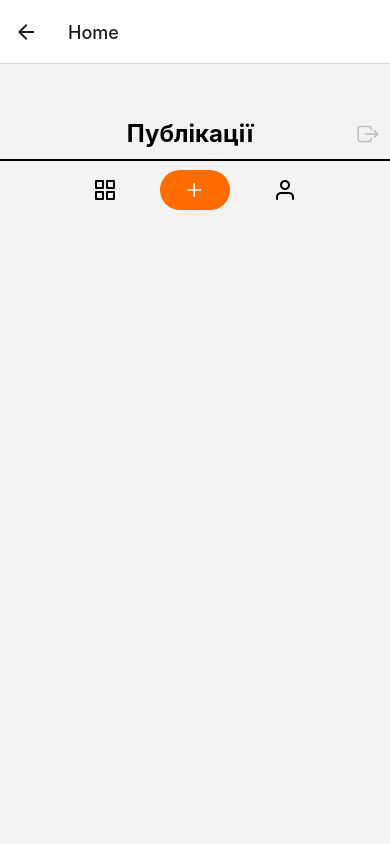
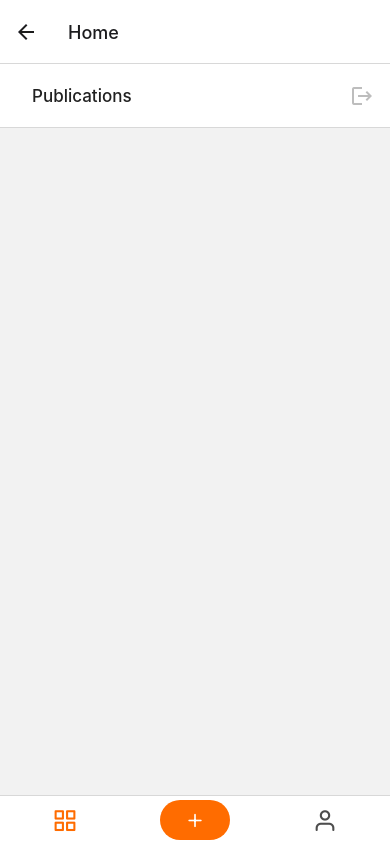
Before and after one commit to VasylRybotytskyi/react-native-hw-04, a React Native app: screen /Home in a window 390 px wide. Built offline with nearby package versions, Linux system fonts and the light colour scheme.

Commit message:
added createBottomTabNavigator in Home

```diff
--- /dev/null
+++ b/Screens/Components/Main.js
@@ -0,0 +1,4 @@
+// import { NavigationContainer } from "@react-navigation/native";
+// const Main = () => {
+//   return <NavigationContainer>{}</NavigationContainer>;
+// };
--- a/Screens/CreatePostsScreen.js
+++ b/Screens/CreatePostsScreen.js
@@ -11,10 +11,10 @@ import { AntDesign, EvilIcons, Entypo, Feather } from "@expo/vector-icons";
 
 const windowWidth = Dimensions.get("window").width; // Для ширини екрану
 const windowHeight = Dimensions.get("window").height; // Для висоти екрану
-export const CreatePostsScreen = () => {
+const CreatePostsScreen = () => {
   return (
     <View style={styles.container}>
-      <View style={styles.header}>
+      {/* <View style={styles.header}>
         <Text style={styles.headerText}>Створити публікацію</Text>
         <AntDesign
           style={styles.arrowLeft}
@@ -22,7 +22,7 @@ export const CreatePostsScreen = () => {
           size={24}
           color="black"
         />
-      </View>
+      </View> */}
       <View style={styles.content}>
         <View style={styles.contentImage}>
           <Entypo
@@ -55,6 +55,8 @@ export const CreatePostsScreen = () => {
     </View>
   );
 };
+
+export default CreatePostsScreen;
 
 const styles = StyleSheet.create({
   container: {
--- a/Screens/Home.js
+++ b/Screens/Home.js
@@ -1,24 +1,114 @@
-import { View } from "react-native";
+import React from "react";
+import { View, StyleSheet, TouchableOpacity } from "react-native";
+import { createBottomTabNavigator } from "@react-navigation/bottom-tabs";
+import { Feather, MaterialIcons, AntDesign } from "@expo/vector-icons";
+
+import CreatePostsScreen from "./CreatePostsScreen";
+import ProfileScreen from "./ProfileScreen";
 import { PostsScreen } from "./PostsScreen";
-// import { createBottomTabNavigator } from "@react-navigation/bottom-tabs";
-// import Add from "./Components/Add";
-// import User from "./Components/User";
-// import Tool from "./Components/Tool";
-// import { NavigationContainer } from "@react-navigation/native";
+import { useNavigation } from "@react-navigation/native";
 
-// const Tabs = createBottomTabNavigator();
+const Tabs = createBottomTabNavigator();
 
-const Home = () => {
+const Home = ({}) => {
+  const navigation = useNavigation();
+  // const dispatch = useDispatch();
+
   return (
-    <View>
-      <PostsScreen />
-    </View>
-
-    // <Tabs.Navigator>
-    //   <Tabs.Screen name="add" component={Add} />
-    //   <Tabs.Screen name="user" component={User} />
-    //   <Tabs.Screen name="tool" component={Tool} />
-    // </Tabs.Navigator>
+    <Tabs.Navigator screenOptions={{ tabBarShowLabel: false }}>
+      <Tabs.Screen
+        name="Posts"
+        component={PostsScreen}
+        options={{
+          title: "Publications",
+          headerTitleStyle: styles.headerTitle,
+          headerRight: () => (
+            <TouchableOpacity>
+              <MaterialIcons name="logout" size={24} color="#BDBDBD" />
+            </TouchableOpacity>
+          ),
+          headerLeftContainerStyle: styles.headerLeft,
+          headerRightContainerStyle: styles.headerRight,
+          tabBarIcon: ({ focused, size, color }) => {
+            return (
+              <Feather
+                name="grid"
+                size={size}
+                color={focused ? "#FF6C00" : "rgba(33, 33, 33, 0.8)"}
+              />
+            );
+          },
+        }}
+      />
+      <Tabs.Screen
+        name="CreatePost"
+        component={CreatePostsScreen}
+        options={{
+          unmountOnBlur: true,
+          tabBarStyle: { display: "none" },
+          title: "Create Post",
+          headerLeft: () => (
+            <TouchableOpacity onPress={() => navigation.goBack()}>
+              <AntDesign
+                name="arrowleft"
+                size={24}
+                color="rgba(33, 33, 33, 0.8)"
+              />
+            </TouchableOpacity>
+          ),
+          headerLeftContainerStyle: styles.headerLeft,
+          headerRightContainerStyle: styles.headerRight,
+          tabBarIcon: ({ focused, size, color }) => {
+            return (
+              <View style={styles.ovalIcon}>
+                <Feather name="plus" size={20} color={"#FFFFFF"} />
+              </View>
+            );
+          },
+        }}
+      />
+      <Tabs.Screen
+        name="Profile"
+        component={ProfileScreen}
+        options={{
+          headerShown: false,
+          tabBarIcon: ({ focused, size, color }) => {
+            return (
+              <Feather
+                name="user"
+                size={size}
+                color={focused ? "#FF6C00" : "rgba(33, 33, 33, 0.8)"}
+              />
+            );
+          },
+        }}
+      />
+    </Tabs.Navigator>
   );
 };
+
+const styles = StyleSheet.create({
+  ovalIcon: {
+    width: 70,
+    height: 40,
+    borderRadius: 20,
+    backgroundColor: "#FF6C00",
+    alignItems: "center",
+    justifyContent: "center",
+  },
+  headerTitle: {
+    // fontFamily: "Roboto-Medium",
+    fontSize: 17,
+    lineHeight: 22,
+    // letterSpacing: -0.4,
+    color: "#212121",
+  },
+  headerRight: {
+    paddingRight: 16,
+  },
+  headerLeft: {
+    paddingLeft: 16,
+  },
+});
+
 export default Home;
--- a/Screens/PostsScreen.js
+++ b/Screens/PostsScreen.js
@@ -1,12 +1,9 @@
 import React from "react";
 import { Text, View, StyleSheet, Dimensions } from "react-native";
 import { Ionicons, Feather } from "@expo/vector-icons";
-import { createBottomTabNavigator } from "@react-navigation/bottom-tabs";
-import { NavigationContainer } from "@react-navigation/native";
-import { BottomBar } from "./Components/BottomBar";
-// import { CreatePostsScreen } from "./CreatePostsScreen";
-
-const Tabs = createBottomTabNavigator();
+// import { createBottomTabNavigator } from "@react-navigation/bottom-tabs";
+// import { NavigationContainer } from "@react-navigation/native";
+// import { BottomBar } from "./Components/BottomBar";
 
 const windowWidth = Dimensions.get("window").width; // Для ширини екрану
 const windowHeight = Dimensions.get("window").height; // Для висоти екрану
@@ -16,7 +13,7 @@ const windowHeight = Dimensions.get("window").height; // Для висоти е
 export const PostsScreen = () => {
   return (
     <View style={styles.container}>
-      <View style={styles.header}>
+      {/* <View style={styles.header}>
         <Text style={styles.headerText}>Публікації</Text>
         <Ionicons
           style={styles.logout}
@@ -24,12 +21,8 @@ export const PostsScreen = () => {
           size={24}
           color="rgba(189, 189, 189, 1)"
         />
-      </View>
-      {/* <Tabs.Navigator>
-        <Tabs.Screen name="add" component={CreatePostsScreen} />
-        <Tabs.Screen name="user" component={BottomBar} />
-      </Tabs.Navigator> */}
-      <BottomBar />
+      </View> */}
+      {/* <BottomBar /> */}
     </View>
   );
 };
--- a/Screens/ProfileScreen.js
+++ b/Screens/ProfileScreen.js
@@ -15,7 +15,7 @@ import { AntDesign, Ionicons, Feather } from "@expo/vector-icons";
 const windowWidth = Dimensions.get("window").width;
 const windowHeight = Dimensions.get("window").height;
 
-export const ProfileScreenn = () => {
+const ProfileScreen = () => {
   return (
     <TouchableWithoutFeedback onPress={Keyboard.dismiss}>
       <View style={styles.container}>
@@ -38,7 +38,7 @@ export const ProfileScreenn = () => {
               <Text>View</Text>
             </View>
           </View>
-          <View style={styles.iconsContainer}>
+          {/* <View style={styles.iconsContainer}>
             <View style={styles.tool}>
               <Feather name="grid" size={24} color="black" />
             </View>
@@ -48,13 +48,13 @@ export const ProfileScreenn = () => {
             <View style={styles.user}>
               <Ionicons name="ios-add-outline" size={24} color="black" />
             </View>
-          </View>
+          </View> */}
         </ImageBackground>
       </View>
     </TouchableWithoutFeedback>
   );
 };
-
+export default ProfileScreen;
 const styles = StyleSheet.create({
   container: {
     flex: 1,
@@ -106,36 +106,35 @@ const styles = StyleSheet.create({
     right: 16,
     top: 15,
   },
-  iconsContainer: {
-    flexDirection: "row",
-    justifyContent: "space-between",
-    paddingHorizontal: 93,
-    paddingBottom: 42,
-    paddingTop: 9,
-    borderTopWidth: 1,
-    backgroundColor: "#FFFFFF",
-    position: "absolute",
-    bottom: 0,
-    left: 0,
-    width: windowWidth,
-  },
-  buttonAdd: {
-    color: "#FFFFFF",
-    alignItems: "center",
-    justifyContent: "center",
-    backgroundColor: "#FF6C00",
-    borderRadius: 20,
-    width: 70,
-    height: 40,
-  },
-  tool: {
-    height: 40,
-    alignItems: "center",
-    justifyContent: "center",
-  },
-  user: {
-    height: 40,
-    alignItems: "center",
-    justifyContent: "center",
-  },
+  // iconsContainer: {
+  //   flexDirection: "row",
+  //   justifyContent: "space-between",
+  //   paddingHorizontal: 93,
+  //   paddingBottom: 42,
+  //   paddingTop: 9,
+  //   borderTopWidth: 1,
+  //   backgroundColor: "#FFFFFF",
+  //   position: "absolute",
+  //   bottom: 0,
+  //   left: 0,
+  //   width: windowWidth,
+  // },
+  // buttonAdd: {
+  //   color: "#FFFFFF",
+  //   alignItems: "center",
+  //   justifyContent: "center",
+  //   backgroundColor: "#FF6C00",
+  //   borderRadius: 20,
+  //   width: 70,
+  //   height: 40,
+  // },
+  // tool: {
+  //   height: 40,
+  //   alignItems: "center",
+  //   justifyContent: "center",
+  // },
+  // user: {
+  //   height: 40,
+  //   alignItems: "center",
+  //   justifyContent: "center",
 });
```
